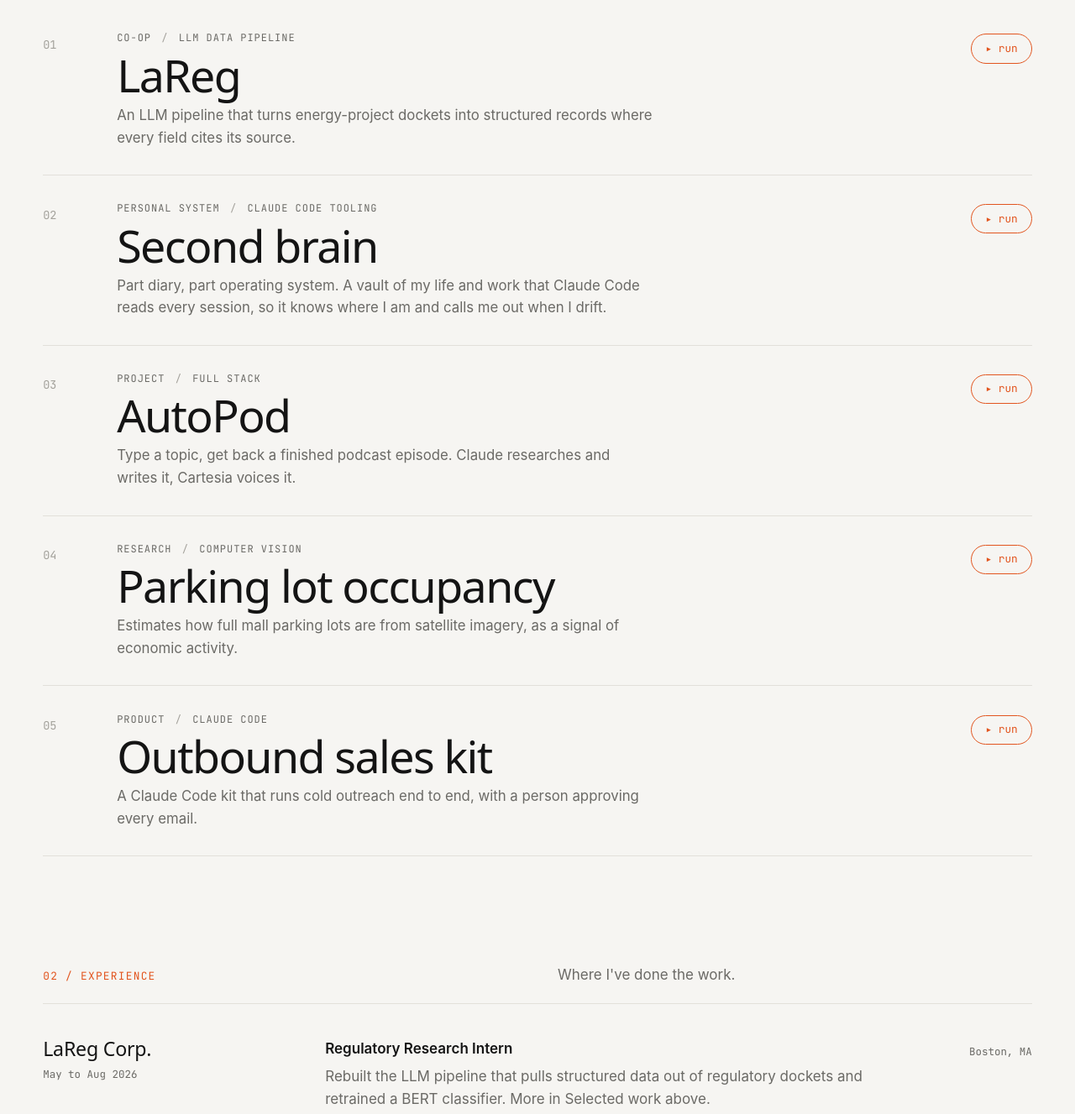
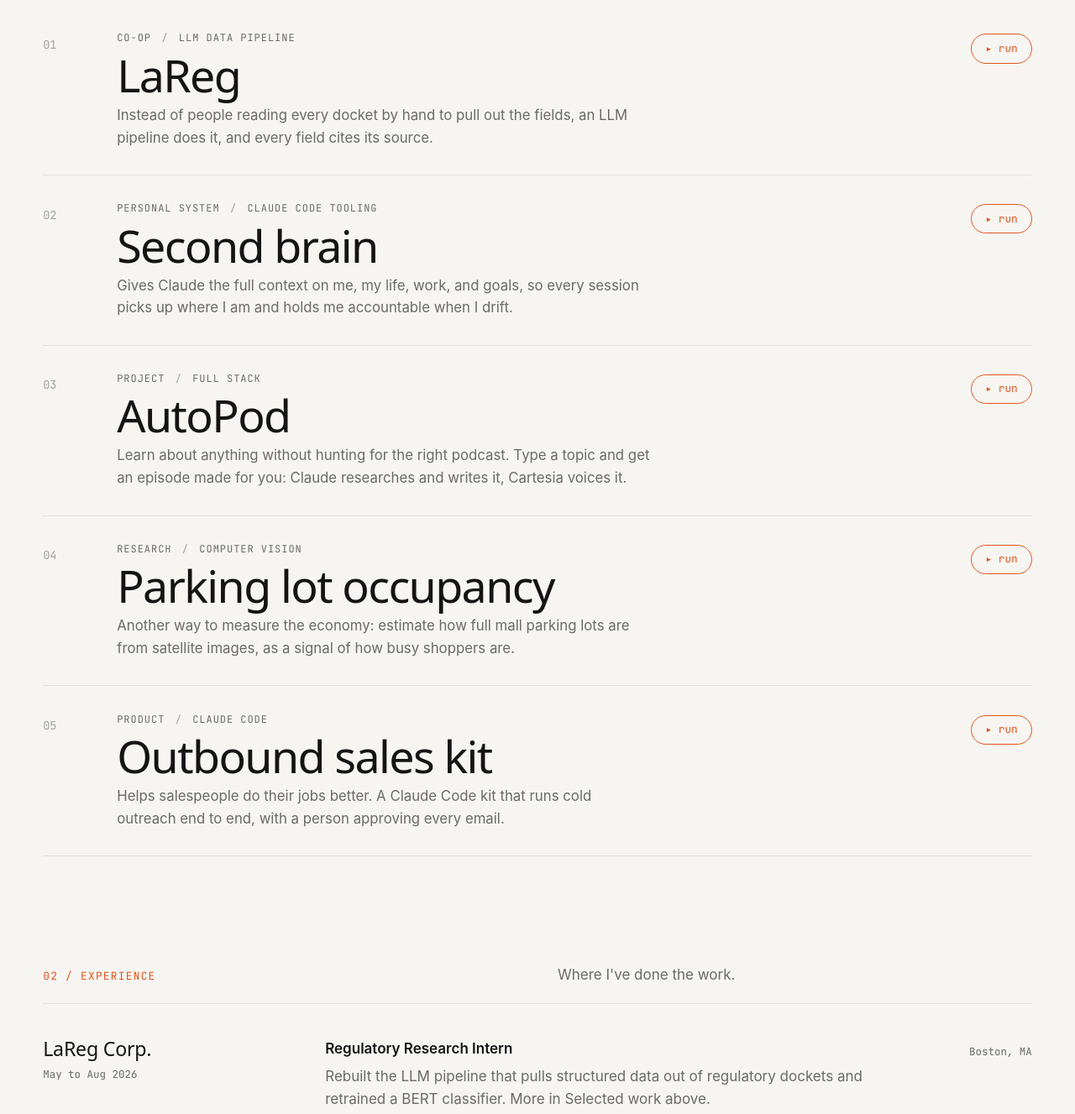
Before and after one commit to sohanjavali/portfolio, a plain HTML site: page index.html in a window 1280 px wide. Shown: the part 1040-2367 px from the top of the page at 84% size. Drawn offline with Linux system fonts and the light colour scheme; a web font is replaced by a local one.

Commit message:
Reframe hero and project one-liners around making tasks easier; remove footer
Co-Authored-By: Claude Opus 5.5 <noreply@anthropic.com>

```diff
--- a/index.html
+++ b/index.html
@@ -49,7 +49,7 @@
         <p class="kicker mono">Waterloo CS <i>/</i> Data pipelines <i>/</i> Full-stack apps</p>
         <h1><span>Sohan</span> <span>Javali</span></h1>
         <div class="hero-foot">
-          <p class="lede">I build software that turns messy real-world data, like scanned filings and satellite images, into something structured and usable.</p>
+          <p class="lede">I build things that make tasks easier, whether that's reading through regulatory filings or finding a podcast worth your time.</p>
           <div class="cta">
             <a class="btn" href="#work">See the work <span aria-hidden="true">↓</span></a>
             <a class="btn ghost" href="mailto:sohanjavali@gmail.com" data-email>Email me</a>
@@ -72,7 +72,7 @@
           <span class="head">
             <span class="tag mono">Co-op <i>/</i> LLM data pipeline</span>
             <span class="name">LaReg</span>
-            <span class="one">An LLM pipeline that turns energy-project dockets into structured records where every field cites its source.</span>
+            <span class="one">Instead of people reading every docket by hand to pull out the fields, an LLM pipeline does it, and every field cites its source.</span>
           </span>
           <span class="go mono" aria-hidden="true">run</span>
         </summary>
@@ -123,7 +123,7 @@
           <span class="head">
             <span class="tag mono">Personal system <i>/</i> Claude Code tooling</span>
             <span class="name">Second brain</span>
-            <span class="one">Part diary, part operating system. A vault of my life and work that Claude Code reads every session, so it knows where I am and calls me out when I drift.</span>
+            <span class="one">Gives Claude the full context on me, my life, work, and goals, so every session picks up where I am and holds me accountable when I drift.</span>
           </span>
           <span class="go mono" aria-hidden="true">run</span>
         </summary>
@@ -174,7 +174,7 @@
           <span class="head">
             <span class="tag mono">Project <i>/</i> Full stack</span>
             <span class="name">AutoPod</span>
-            <span class="one">Type a topic, get back a finished podcast episode. Claude researches and writes it, Cartesia voices it.</span>
+            <span class="one">Learn about anything without hunting for the right podcast. Type a topic and get an episode made for you: Claude researches and writes it, Cartesia voices it.</span>
           </span>
           <span class="go mono" aria-hidden="true">run</span>
         </summary>
@@ -219,7 +219,7 @@
           <span class="head">
             <span class="tag mono">Research <i>/</i> Computer vision</span>
             <span class="name">Parking lot occupancy</span>
-            <span class="one">Estimates how full mall parking lots are from satellite imagery, as a signal of economic activity.</span>
+            <span class="one">Another way to measure the economy: estimate how full mall parking lots are from satellite images, as a signal of how busy shoppers are.</span>
           </span>
           <span class="go mono" aria-hidden="true">run</span>
         </summary>
@@ -264,7 +264,7 @@
           <span class="head">
             <span class="tag mono">Product <i>/</i> Claude Code</span>
             <span class="name">Outbound sales kit</span>
-            <span class="one">A Claude Code kit that runs cold outreach end to end, with a person approving every email.</span>
+            <span class="one">Helps salespeople do their jobs better. A Claude Code kit that runs cold outreach end to end, with a person approving every email.</span>
           </span>
           <span class="go mono" aria-hidden="true">run</span>
         </summary>
@@ -386,9 +386,5 @@
     </section>
   </main>
 
-  <footer class="foot wrap mono">
-    <p>© 2026 Sohan Javali</p>
-    <p>Hand-built with HTML, CSS, and a little JavaScript.</p>
-  </footer>
 </body>
 </html>
--- a/style.css
+++ b/style.css
@@ -315,7 +315,6 @@ summary:hover .go { background: var(--accent); color: #fff; }
 .toast.show { transform: translate(-50%, 0); opacity: 1; }
 .toast a { color: var(--accent); font-weight: 600; text-decoration: none; white-space: nowrap; }
 
-.foot { display: flex; justify-content: space-between; gap: 1rem; flex-wrap: wrap; padding-top: 1.5rem; padding-bottom: 2rem; border-top: 1px solid var(--line); font-size: 0.75rem; color: var(--dim); }
 
 /* =========================================================
    Scroll reveal: main.js adds .in when an element scrolls into view
```
